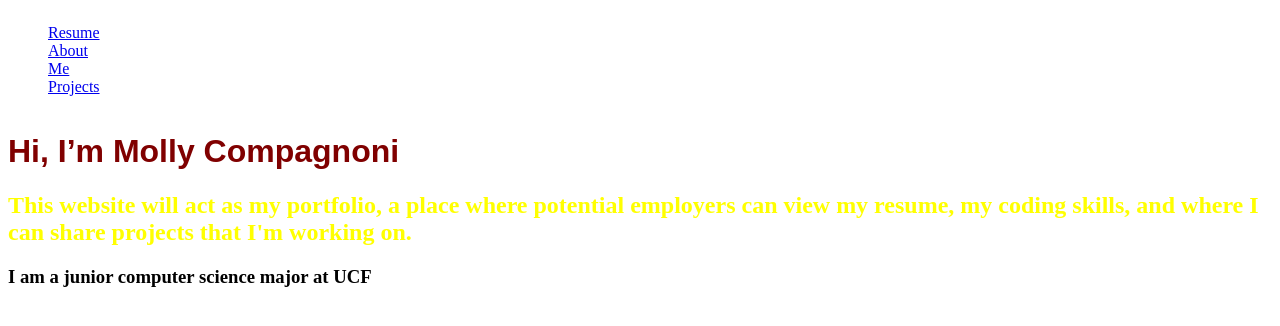
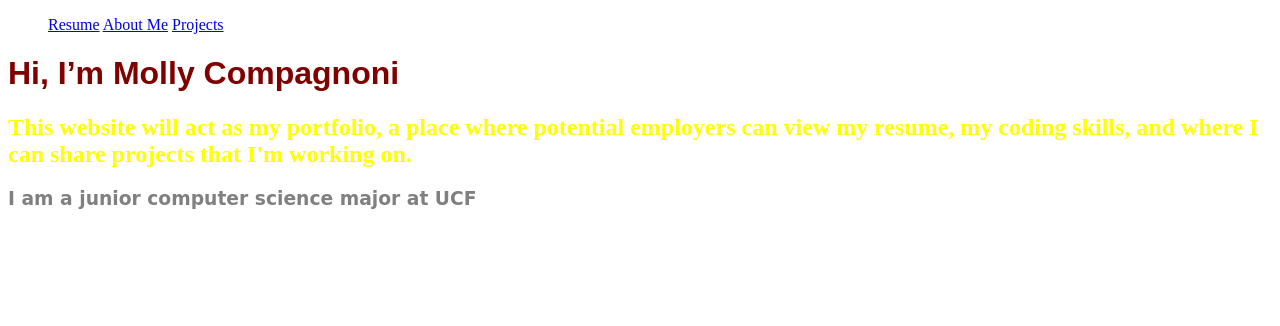
Before and after one commit to mollycomp/mollycomp.github.io, a plain HTML site: page index.html in a window 1280 px wide. Drawn offline with Linux system fonts and the light colour scheme.

Commit message:
Update style.css

```diff
--- a/style.css
+++ b/style.css
@@ -8,6 +8,10 @@ font-family: Times New Roman;
 color: yellow;
 }
 
+h3{
+  font-family: cursive;
+  color: grey;
+
 .nav{
   display: inline-block;
   width: 25px;
```
